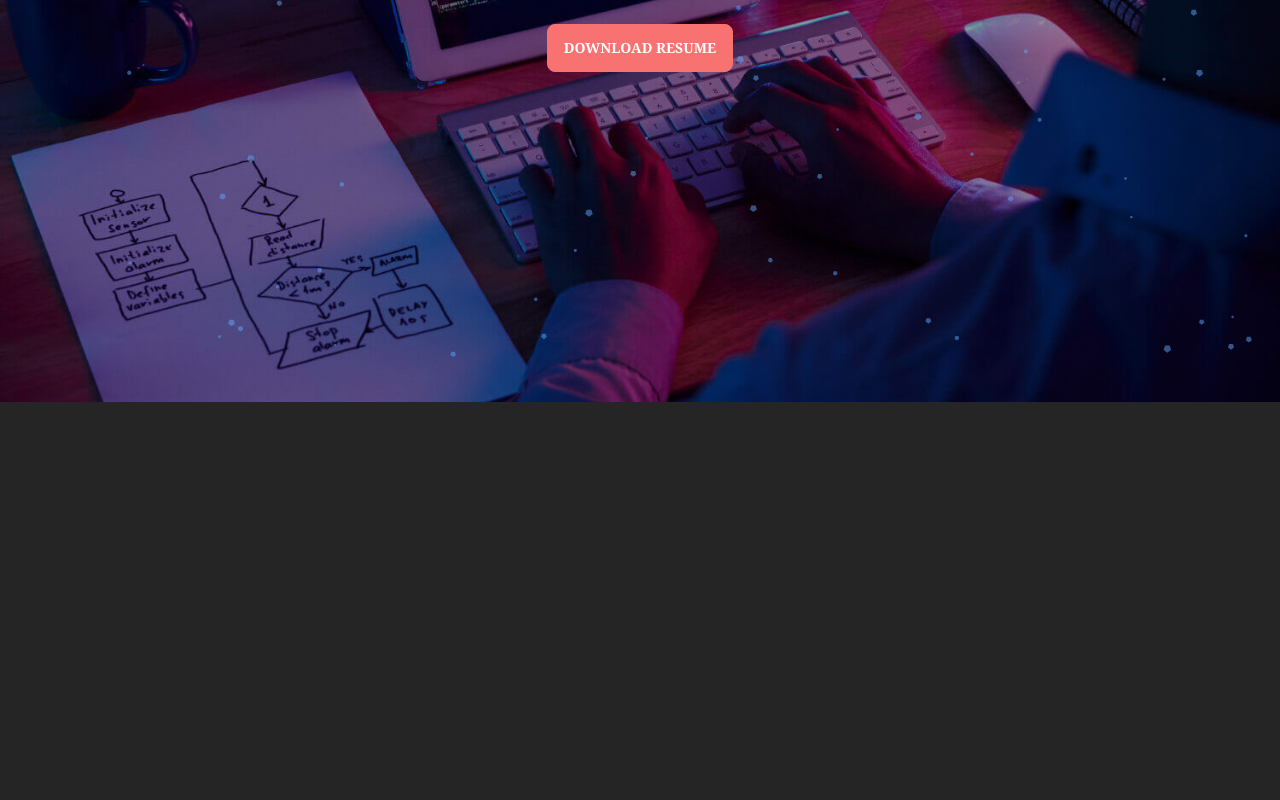
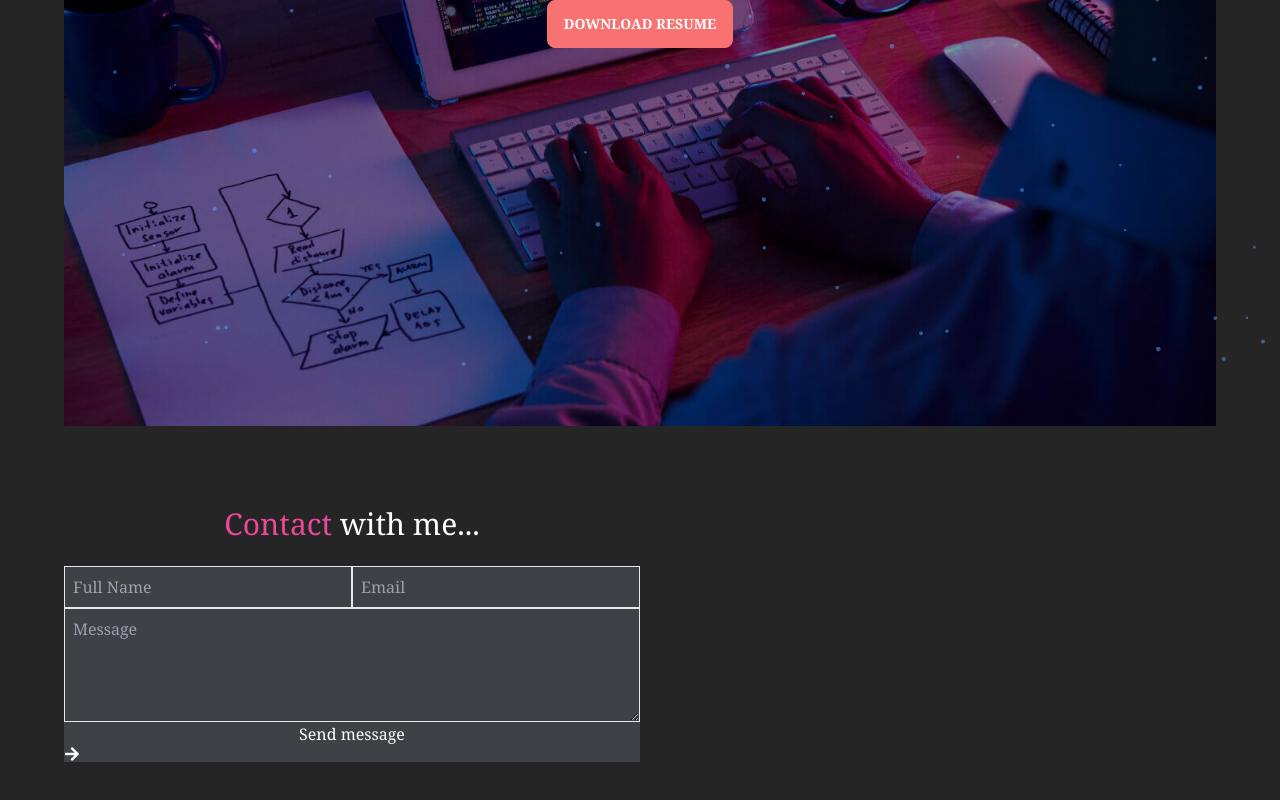
Before and after one commit to CodeWithShamim/portfolio, a React (Create React App) app: page / in a window 1280 px wide. Shown: the part 398-1198 px from the top of the page. Before the commit the page ends 800 px from the top, so only its background shows below. Built offline with nearby package versions, Linux system fonts and the light colour scheme.

Commit message:
contact added

```diff
--- a/src/App.css
+++ b/src/App.css
@@ -1,5 +1,9 @@
 .App {
     text-align: center;
+}
+
+#tsparticles {
+    height: 100vh;
 }
 
 .navbar-background-img {
--- /dev/null
+++ b/src/pages/Contact/Contact.js
@@ -0,0 +1,46 @@
+import React from "react";
+import { FaArrowRight } from "react-icons/fa";
+
+const Contact = () => {
+  return (
+    <div className="w-3/6 mt-10 md:mt-20">
+      <h1 className="mb-6 text-3xl">
+        <span className="text-pink-500">Contact</span> with me...
+      </h1>
+      <form className="bg-[#3E4145] w-full flex flex-col">
+        <div>
+          <input
+            type="text"
+            name="name"
+            id="name"
+            placeholder="Full Name"
+            className="outline-0 border p-2 w-3/6 bg-transparent focus:text-white"
+          />
+          <input
+            type="email"
+            name="email"
+            id="email"
+            placeholder="Email"
+            className="outline-0 border p-2 w-3/6 bg-transparent"
+          />
+        </div>
+        <textarea
+          name="message"
+          id="message"
+          cols="30"
+          rows="4"
+          placeholder="Message"
+          className="outline-0 border p-2 bg-transparent"
+        ></textarea>
+
+        {/* ----send msg btn---- */}
+        <div>
+          <input type="submit" value="Send message" />
+          <FaArrowRight />
+        </div>
+      </form>
+    </div>
+  );
+};
+
+export default Contact;
--- a/src/pages/Home/Home.js
+++ b/src/pages/Home/Home.js
@@ -1,10 +1,12 @@
 import React from "react";
+import Contact from "../Contact/Contact";
 import Navbar from "./Navbar";
 
 const Home = () => {
   return (
-    <div>
+    <div className="px-4 md:px-16 py-6">
       <Navbar />
+      <Contact />
     </div>
   );
 };
--- a/src/pages/Home/Navbar.js
+++ b/src/pages/Home/Navbar.js
@@ -8,7 +8,7 @@ const Navbar = () => {
   return (
     <div className="navbar-background-img h-screen">
       {/* -------------navbar------------------- */}
-      <nav className="w-full flex items-center justify-between px-4 md:px-16 py-6">
+      <nav className="w-full flex items-center justify-between">
         <div>
           <h1 className="font-bold tracking-wide text-xl text-accent hover:scale-x-105 transition-all">
             <Link
@@ -38,9 +38,6 @@ const Navbar = () => {
           </h1>
         </div>
       </nav>
-
-      {/* ------------------particles----------------------- */}
-      <ParticlesContainer></ParticlesContainer>
 
       {/* ---------banner------- */}
       <div className="flex justify-center items-center h-4/5">
@@ -78,6 +75,9 @@ const Navbar = () => {
           </div>
         </div>
       </div>
+
+      {/* ------------------particles----------------------- */}
+      <ParticlesContainer></ParticlesContainer>
     </div>
   );
 };
--- a/src/pages/Home/ParticlesContainer.js
+++ b/src/pages/Home/ParticlesContainer.js
@@ -83,7 +83,7 @@ const ParticlesContainer = () => {
             type: "polygon",
           },
           size: {
-            value: { min: 1, max: 3 },
+            value: { min: 1, max: 2 },
           },
         },
         detectRetina: true,
--- /dev/null
+++ b/src/pages/Projects/Projects.js
@@ -0,0 +1,7 @@
+import React from "react";
+
+const Projects = () => {
+  return <div></div>;
+};
+
+export default Projects;
```
